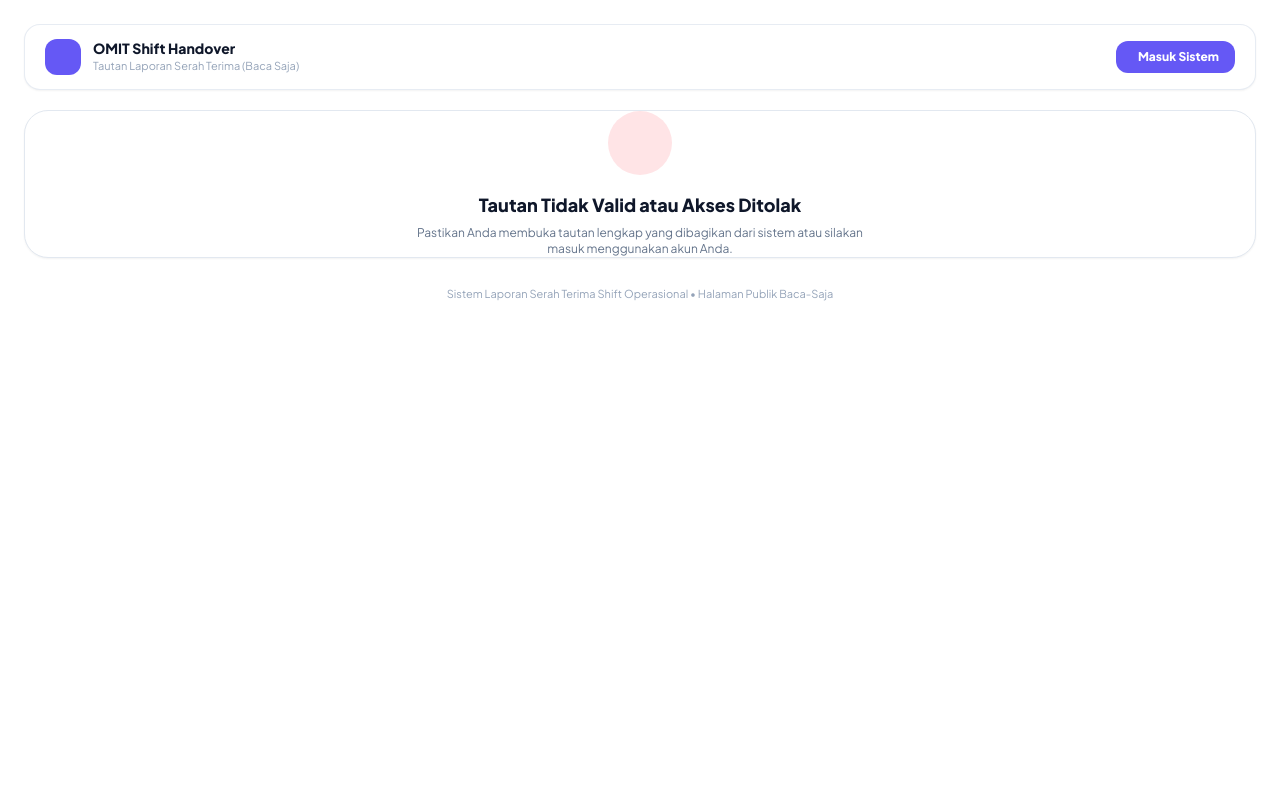
After one commit to frambudi75/shift-handover, a PHP site: page /laporan/share.php in a window 1280 px wide. The commit adds this page. Run offline with PHP 8.4, Linux system fonts and the light colour scheme; data comes from the database, SQL or seed files in the repository; some libraries are stand-ins or nearby versions.

Commit message:
feat(share): add HMAC-tokenized public read-only report view (/laporan/share) without login

```diff
--- a/includes/functions.php
+++ b/includes/functions.php
@@ -430,3 +430,11 @@ function badge_status_validasi(string $status): string {
         return '<span class="inline-flex items-center px-3 py-1 rounded-full text-xs font-bold bg-slate-400 text-white shadow-sm"><i class="ph-bold ph-pencil-simple mr-1 text-sm"></i> DRAFT</span>';
     }
 }
+
+/**
+ * Generate unguessable HMAC share token for public read-only report link.
+ */
+function get_report_share_token(int $reportId, string $nomorLaporan): string {
+    $secret = get_setting('cron_secret_key', 'omit-handover-share-secret-v1');
+    return substr(hash_hmac('sha256', "share:{$reportId}:{$nomorLaporan}", $secret), 0, 24);
+}
--- /dev/null
+++ b/laporan/share.php
@@ -0,0 +1,236 @@
+<?php
+// laporan/share.php - Tautan Publik Baca-Saja Khusus 1 Laporan (Tanpa Login, Dilindungi Token HMAC)
+require_once __DIR__ . '/../config/app.php';
+require_once __DIR__ . '/../config/database.php';
+require_once __DIR__ . '/../includes/functions.php';
+
+$id    = (int)($_GET['id'] ?? 0);
+$token = trim($_GET['token'] ?? '');
+
+$report = null;
+$tasks  = [];
+
+if ($id > 0 && $token !== '') {
+    $stmt = $pdo->prepare("
+        SELECT l.*, s.nama_shift, s.jam_mulai, s.jam_selesai, m.nama_lokasi,
+               u1.nama_lengkap AS nama_menyerahkan, u1.jabatan AS jabatan_menyerahkan,
+               u2.nama_lengkap AS nama_menerima, u2.jabatan AS jabatan_menerima
+        FROM laporan_serah_terima l
+        JOIN master_shift s ON l.shift_id = s.id
+        JOIN master_lokasi m ON l.lokasi_id = m.id
+        JOIN users u1 ON l.petugas_menyerahkan_id = u1.id
+        LEFT JOIN users u2 ON l.petugas_menerima_id = u2.id
+        WHERE l.id = :id AND l.status_validasi != 'DRAFT'
+        LIMIT 1
+    ");
+    $stmt->execute(['id' => $id]);
+    $candidate = $stmt->fetch();
+
+    if ($candidate && hash_equals(get_report_share_token((int)$candidate['id'], $candidate['nomor_laporan']), $token)) {
+        $report = $candidate;
+        $stmtTasks = $pdo->prepare("SELECT * FROM laporan_pekerjaan WHERE laporan_id = :id ORDER BY urutan ASC, id ASC");
+        $stmtTasks->execute(['id' => $id]);
+        $tasks = $stmtTasks->fetchAll();
+    }
+}
+
+$appName     = get_app_name();
+$appFullName = get_app_full_name();
+$appLogo     = get_app_logo_url();
+?>
+<!DOCTYPE html>
+<html lang="id" class="light">
+<head>
+  <meta charset="UTF-8" />
+  <meta name="viewport" content="width=device-width, initial-scale=1.0" />
+  <title><?= $report ? sanitize($report['nomor_laporan']) . ' — ' : '' ?><?= sanitize($appName) ?></title>
+  <script>
+    if (localStorage.getItem('theme') === 'dark' || (!('theme' in localStorage) && window.matchMedia('(prefers-color-scheme: dark)').matches)) {
+      document.documentElement.classList.add('dark');
+    }
+  </script>
+  <link rel="stylesheet" href="<?= BASE_URL ?>assets/css/tailwind.min.css?v=<?= @filemtime(__DIR__ . '/../assets/css/tailwind.min.css') ?: '281' ?>" />
+  <link rel="preconnect" href="https://fonts.googleapis.com">
+  <link rel="preconnect" href="https://fonts.gstatic.com" crossorigin>
+  <link href="https://fonts.googleapis.com/css2?family=Plus+Jakarta+Sans:wght@400;500;600;700;800&display=swap" rel="stylesheet">
+  <script src="https://unpkg.com/@phosphor-icons/web"></script>
+</head>
+<body class="min-h-screen bg-[#f5f5fa] dark:bg-[#121421] text-slate-800 dark:text-slate-100 font-sans py-6 px-4 sm:px-6">
+
+  <div class="max-w-4xl mx-auto space-y-5">
+
+    <!-- Top Brand Bar -->
+    <div class="flex items-center justify-between gap-3 bg-white dark:bg-[#1b1e30] rounded-2xl px-5 py-3.5 border border-slate-200/80 dark:border-slate-800 shadow-sm">
+      <div class="flex items-center gap-3">
+        <div class="w-9 h-9 rounded-xl bg-[#6558f5] text-white flex items-center justify-center font-bold overflow-hidden p-1">
+          <?php if ($appLogo): ?>
+            <img src="<?= $appLogo ?>" alt="Logo" class="max-w-full max-h-full object-contain" />
+          <?php else: ?>
+            <i class="ph-fill ph-clipboard-text text-lg"></i>
+          <?php endif; ?>
+        </div>
+        <div>
+          <h1 class="text-sm font-extrabold text-slate-900 dark:text-white leading-tight"><?= sanitize($appName) ?></h1>
+          <p class="text-[11px] text-slate-400">Tautan Laporan Serah Terima (Baca Saja)</p>
+        </div>
+      </div>
+      <a href="<?= BASE_URL ?>auth/login"
+         class="px-4 py-2 rounded-xl bg-[#6558f5] hover:bg-[#5244e8] text-white text-xs font-extrabold transition flex items-center gap-1.5">
+        <i class="ph-bold ph-sign-in"></i>
+        <span>Masuk Sistem</span>
+      </a>
+    </div>
+
+    <?php if (!$report): ?>
+      <div class="bg-white dark:bg-[#1b1e30] rounded-3xl border border-slate-200 dark:border-slate-800 p-10 text-center shadow-sm">
+        <div class="w-16 h-16 rounded-full bg-rose-100 dark:bg-rose-950/60 text-rose-600 mx-auto flex items-center justify-center text-3xl mb-4">
+          <i class="ph-bold ph-lock-key"></i>
+        </div>
+        <h2 class="text-lg font-black text-slate-900 dark:text-white">Tautan Tidak Valid atau Akses Ditolak</h2>
+        <p class="text-xs text-slate-500 dark:text-slate-400 mt-1.5 max-w-md mx-auto">
+          Pastikan Anda membuka tautan lengkap yang dibagikan dari sistem atau silakan masuk menggunakan akun Anda.
+        </p>
+      </div>
+    <?php else: ?>
+
+      <!-- Report Header -->
+      <div class="bg-white dark:bg-[#1b1e30] rounded-3xl border border-slate-200/80 dark:border-slate-800 p-6 shadow-sm space-y-5">
+        <div class="flex flex-col sm:flex-row sm:items-center justify-between gap-3 pb-4 border-b border-slate-100 dark:border-slate-800">
+          <div>
+            <div class="flex items-center gap-2.5 flex-wrap">
+              <span class="font-mono text-lg sm:text-xl font-black text-slate-900 dark:text-white"><?= sanitize($report['nomor_laporan']) ?></span>
+              <?= badge_status_validasi($report['status_validasi']) ?>
+            </div>
+            <p class="text-xs text-slate-400 mt-1">
+              Dibuat <?= date('d M Y, H:i', strtotime($report['created_at'])) ?> WIB oleh <strong><?= sanitize($report['nama_menyerahkan']) ?></strong>
+            </p>
+          </div>
+          <div class="text-xs font-bold px-3 py-1.5 rounded-xl bg-indigo-50 dark:bg-indigo-950/60 text-[#6558f5] dark:text-indigo-300 self-start sm:self-auto">
+            Kondisi: <?= sanitize($report['kondisi_operasional']) ?>
+          </div>
+        </div>
+
+        <div class="grid grid-cols-2 sm:grid-cols-4 gap-4 text-xs">
+          <div>
+            <span class="text-[10px] font-bold uppercase text-slate-400 block">Tanggal</span>
+            <strong class="text-slate-800 dark:text-white"><?= format_tanggal($report['tanggal']) ?></strong>
+          </div>
+          <div>
+            <span class="text-[10px] font-bold uppercase text-slate-400 block">Shift &amp; Jam</span>
+            <strong class="text-slate-800 dark:text-white"><?= sanitize($report['nama_shift']) ?> (<?= format_jam($report['jam_serah_terima']) ?> WIB)</strong>
+          </div>
+          <div>
+            <span class="text-[10px] font-bold uppercase text-slate-400 block">Lokasi / Unit</span>
+            <strong class="text-slate-800 dark:text-white"><?= sanitize($report['nama_lokasi']) ?></strong>
+          </div>
+          <div>
+            <span class="text-[10px] font-bold uppercase text-slate-400 block">Petugas Penerima</span>
+            <strong class="text-slate-800 dark:text-white"><?= sanitize($report['nama_menerima'] ?: 'Menunggu Penerima') ?></strong>
+          </div>
+        </div>
+
+        <?php if (!empty($report['catatan_penting'])): ?>
+          <div class="p-4 rounded-2xl bg-amber-50/70 dark:bg-amber-950/30 border border-amber-200/80 dark:border-amber-800/60 text-xs">
+            <span class="font-extrabold text-amber-800 dark:text-amber-300 block mb-1">Catatan Penting Shift:</span>
+            <p class="text-slate-700 dark:text-slate-200 whitespace-pre-line"><?= sanitize($report['catatan_penting']) ?></p>
+          </div>
+        <?php endif; ?>
+      </div>
+
+      <!-- Tasks Table -->
+      <div class="bg-white dark:bg-[#1b1e30] rounded-3xl border border-slate-200/80 dark:border-slate-800 p-6 shadow-sm">
+        <h3 class="text-sm font-extrabold text-slate-900 dark:text-white mb-4">Rincian Pekerjaan &amp; Tindak Lanjut (<?= count($tasks) ?>)</h3>
+        <div class="overflow-x-auto">
+          <table class="w-full text-left text-xs min-w-[620px]">
+            <thead class="bg-slate-50 dark:bg-slate-900/60 text-slate-500 uppercase text-[10px] font-extrabold">
+              <tr>
+                <th class="py-2.5 px-3">Tiket</th>
+                <th class="py-2.5 px-3">Pekerjaan / Masalah</th>
+                <th class="py-2.5 px-3">Prioritas</th>
+                <th class="py-2.5 px-3">Status</th>
+                <th class="py-2.5 px-3">Tindak Lanjut</th>
+                <th class="py-2.5 px-3">PIC</th>
+              </tr>
+            </thead>
+            <tbody class="divide-y divide-slate-100 dark:divide-slate-800">
+              <?php if (empty($tasks)): ?>
+                <tr><td colspan="6" class="py-6 text-center text-slate-400">Tidak ada rincian pekerjaan.</td></tr>
+              <?php else: ?>
+                <?php foreach ($tasks as $t): ?>
+                  <tr>
+                    <td class="py-2.5 px-3 font-mono font-bold text-[#6558f5]"><?= sanitize($t['no_tiket'] ?: '-') ?></td>
+                    <td class="py-2.5 px-3 font-semibold text-slate-800 dark:text-slate-100"><?= sanitize($t['pekerjaan_masalah']) ?></td>
+                    <td class="py-2.5 px-3"><?= badge_prioritas($t['prioritas']) ?></td>
+                    <td class="py-2.5 px-3 font-bold"><?= sanitize($t['status']) ?></td>
+                    <td class="py-2.5 px-3 text-slate-600 dark:text-slate-300"><?= sanitize($t['kondisi_tindak_lanjut'] ?: '-') ?></td>
+                    <td class="py-2.5 px-3"><?= sanitize($t['pic'] ?: '-') ?></td>
+                  </tr>
+                <?php endforeach; ?>
+              <?php endif; ?>
+            </tbody>
+          </table>
+        </div>
+      </div>
+
+      <!-- Photos (if any) -->
+      <?php
+        $photos = [];
+        for ($p = 1; $p <= 3; $p++) {
+            if (!empty($report["foto_{$p}"])) {
+                $photos[] = ['url' => UPLOAD_URL . $report["foto_{$p}"], 'ket' => $report["ket_foto_{$p}"] ?? "Foto {$p}"];
+            }
+        }
+      ?>
+      <?php if (!empty($photos)): ?>
+        <div class="bg-white dark:bg-[#1b1e30] rounded-3xl border border-slate-200/80 dark:border-slate-800 p-6 shadow-sm">
+          <h3 class="text-sm font-extrabold text-slate-900 dark:text-white mb-4">Dokumentasi Foto Lapangan</h3>
+          <div class="grid grid-cols-1 sm:grid-cols-3 gap-4">
+            <?php foreach ($photos as $ph): ?>
+              <a href="<?= htmlspecialchars($ph['url']) ?>" target="_blank" class="block rounded-2xl overflow-hidden border border-slate-200 dark:border-slate-700 bg-slate-50 dark:bg-slate-900">
+                <img src="<?= htmlspecialchars($ph['url']) ?>" alt="Dokumentasi" class="w-full h-44 object-cover" />
+                <?php if ($ph['ket'] !== ''): ?>
+                  <p class="p-2.5 text-[11px] font-semibold text-slate-600 dark:text-slate-300"><?= sanitize($ph['ket']) ?></p>
+                <?php endif; ?>
+              </a>
+            <?php endforeach; ?>
+          </div>
+        </div>
+      <?php endif; ?>
+
+      <!-- Signatures -->
+      <div class="bg-white dark:bg-[#1b1e30] rounded-3xl border border-slate-200/80 dark:border-slate-800 p-6 shadow-sm grid grid-cols-1 sm:grid-cols-2 gap-6 text-center text-xs">
+        <div class="p-4 rounded-2xl bg-slate-50 dark:bg-slate-900/50">
+          <p class="text-[10px] font-bold uppercase text-slate-400 mb-2">Diserahkan Oleh (Shift Lama)</p>
+          <div class="h-20 flex items-center justify-center">
+            <?php if (!empty($report['ttd_menyerahkan'])): ?>
+              <img src="<?= UPLOAD_URL . $report['ttd_menyerahkan'] ?>" alt="TTD Menyerahkan" class="max-h-20 object-contain" />
+            <?php else: ?>
+              <span class="text-slate-400 italic">Belum ada TTD</span>
+            <?php endif; ?>
+          </div>
+          <p class="font-extrabold text-slate-800 dark:text-white mt-2"><?= sanitize($report['nama_menyerahkan']) ?></p>
+          <p class="text-[10px] text-slate-400"><?= sanitize($report['jabatan_menyerahkan'] ?? '') ?></p>
+        </div>
+        <div class="p-4 rounded-2xl bg-slate-50 dark:bg-slate-900/50">
+          <p class="text-[10px] font-bold uppercase text-slate-400 mb-2">Diterima &amp; Disahkan Oleh (Shift Baru)</p>
+          <div class="h-20 flex items-center justify-center">
+            <?php if ($report['status_validasi'] === 'TERVALIDASI' && !empty($report['ttd_menerima'])): ?>
+              <img src="<?= UPLOAD_URL . $report['ttd_menerima'] ?>" alt="TTD Menerima" class="max-h-20 object-contain" />
+            <?php else: ?>
+              <span class="text-amber-600 font-bold">Menunggu Validasi</span>
+            <?php endif; ?>
+          </div>
+          <p class="font-extrabold text-slate-800 dark:text-white mt-2"><?= sanitize($report['nama_menerima'] ?: '-') ?></p>
+          <p class="text-[10px] text-slate-400"><?= sanitize($report['jabatan_menerima'] ?? '') ?></p>
+        </div>
+      </div>
+
+    <?php endif; ?>
+
+    <p class="text-center text-[11px] text-slate-400 pt-2">
+      <?= sanitize($appFullName) ?> • Halaman Publik Baca-Saja
+    </p>
+  </div>
+
+</body>
+</html>
```
Also changed, not shown: includes/notifications.php (+7 -2 lines), laporan/detail.php (+9 -0 lines).
